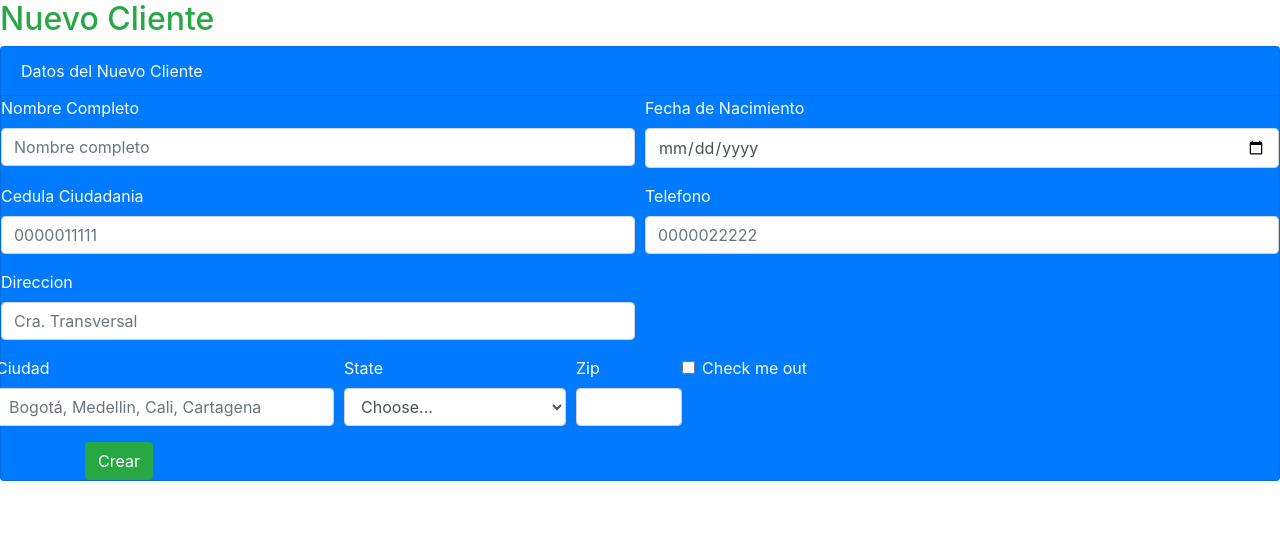
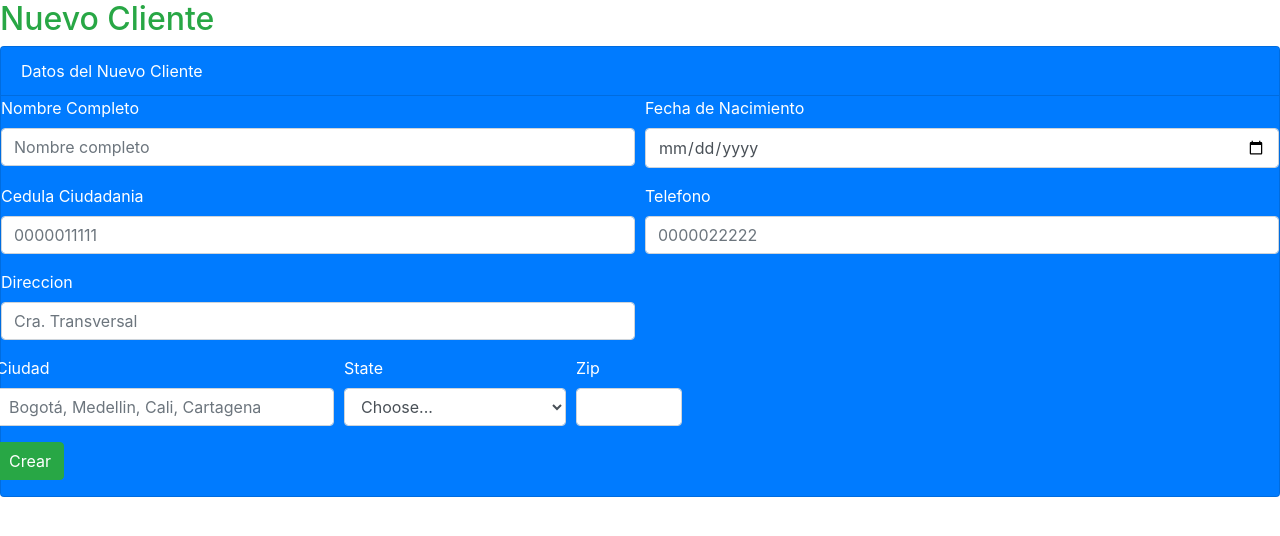
Before and after one commit to alex1607dev/25T2_Prototipo_HTML_FacturaAPP-main, a Flask app: page /NuevoCliente in a window 1280 px wide. Shown: the part 64-600 px from the top of the page. Run offline with Flask 3, Linux system fonts and the light colour scheme; some libraries are stand-ins or nearby versions.

Commit message:
reparación boton NuevoCliente

```diff
--- a/src/templates/NuevoCliente.html
+++ b/src/templates/NuevoCliente.html
@@ -57,17 +57,10 @@
       </div>
 
     </div>
-    <div class="form-group">
-      <div class="form-check">
-        <input class="form-check-input" type="checkbox" id="gridCheck">
-        <label class="form-check-label" for="gridCheck">
-          Check me out
-        </label>
-      </div>
+    <div style="display: flex; width: 100%; height: fit-content; align-items: baseline; gap: 8px;">
+      <div class="form-group">
+      <button type="submit" class="btn btn-success">Crear</button>
     </div>
-    <div class="container">
-              <button type="submit" class="btn btn-success">Crear</button>
-            </div>
     </form>
   </body>
 </html>
```
